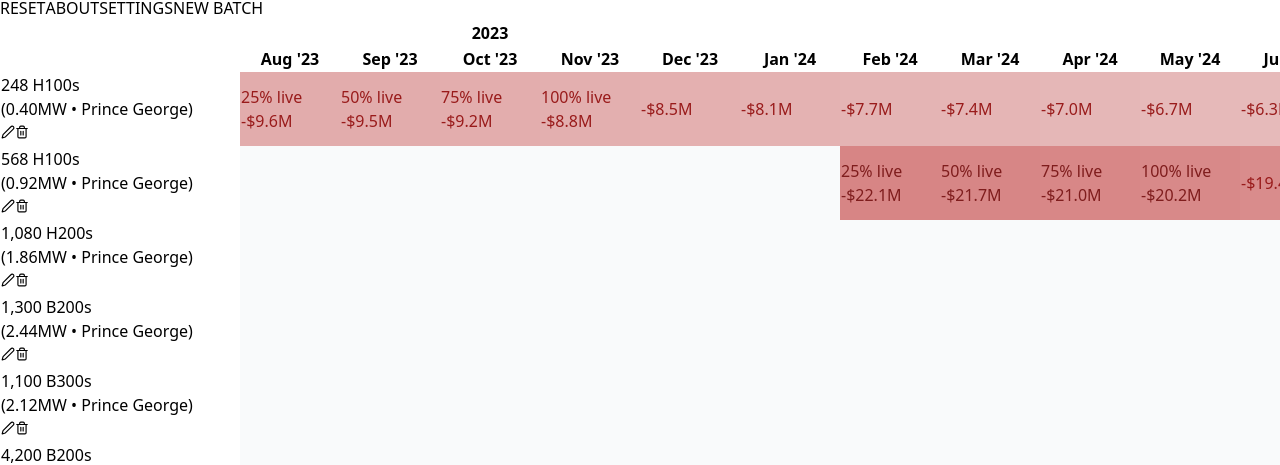
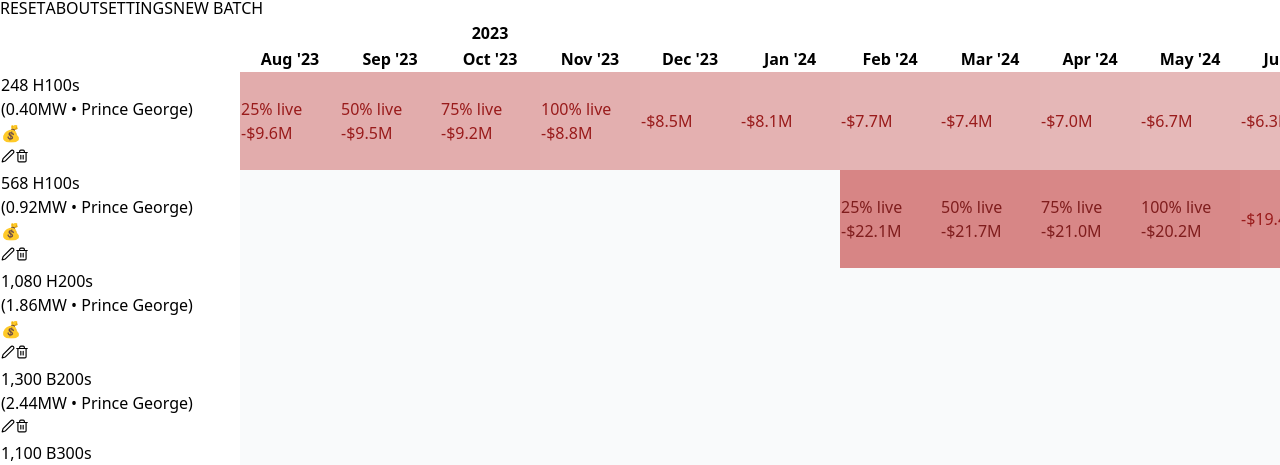
Before and after one commit to dwurtz/iren-gpu-tracker, a React (Vite) app: page / in a window 1280 px wide. Shown: the part 344-809 px from the top of the page. Built offline with nearby package versions, Linux system fonts and the light colour scheme.

Commit message:
Add cash payment indicator (💰) to batch names
- Shows 💰 emoji next to batch title for cash-paid batches
- Tooltip displays 'Cash paid' on hover
- Helps quickly identify which batches are cash vs financed
- Positioned between batch name and edit/delete buttons

```diff
--- a/src/components/BatchRow.tsx
+++ b/src/components/BatchRow.tsx
@@ -168,6 +168,7 @@ export const BatchRow: React.FC<BatchRowProps> = ({
     <tr className={`border-t border-gray-200 ${isFirstOfYear ? 'border-t-2' : ''} hover:bg-gray-50`}>
       <td className="px-4 py-3 text-left sticky left-0 bg-white z-20 border-r border-gray-200">
         <div className="flex items-center justify-between">
+          <div className="flex items-center gap-1.5">
             <div>
               <div className="font-medium text-emerald-600 underline cursor-pointer" onClick={() => onEdit(batch)}>
                 {batchTitle}
@@ -175,6 +176,16 @@ export const BatchRow: React.FC<BatchRowProps> = ({
               <div className="text-xs text-gray-500 mt-0.5">
                 {batchSubtext}
               </div>
+            </div>
+            {batch.fundingType === 'Cash' && (
+              <span
+                className="text-base"
+                title="Cash paid"
+                style={{ cursor: 'help' }}
+              >
+                💰
+              </span>
+            )}
           </div>
           <div className="flex space-x-1 ml-2">
             <button
```
Lines whose indentation alone changed are shown as unchanged.
